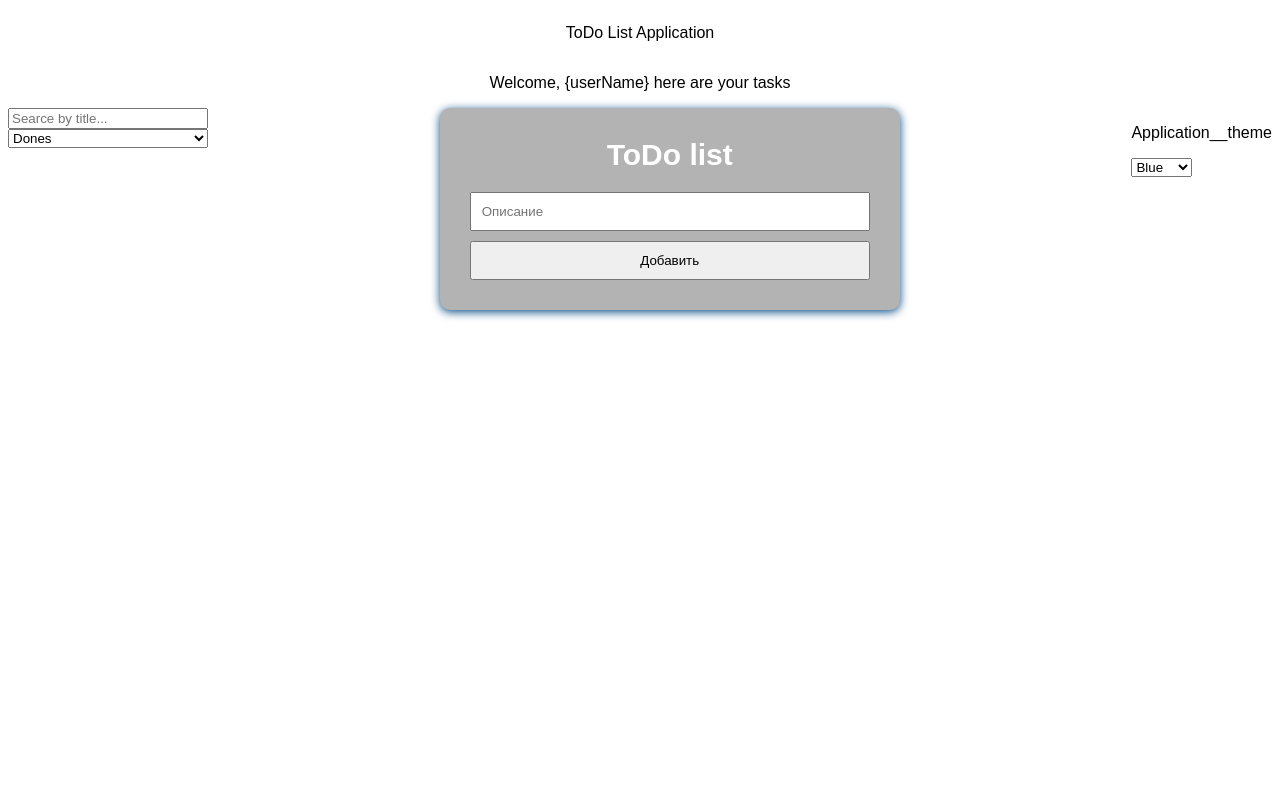
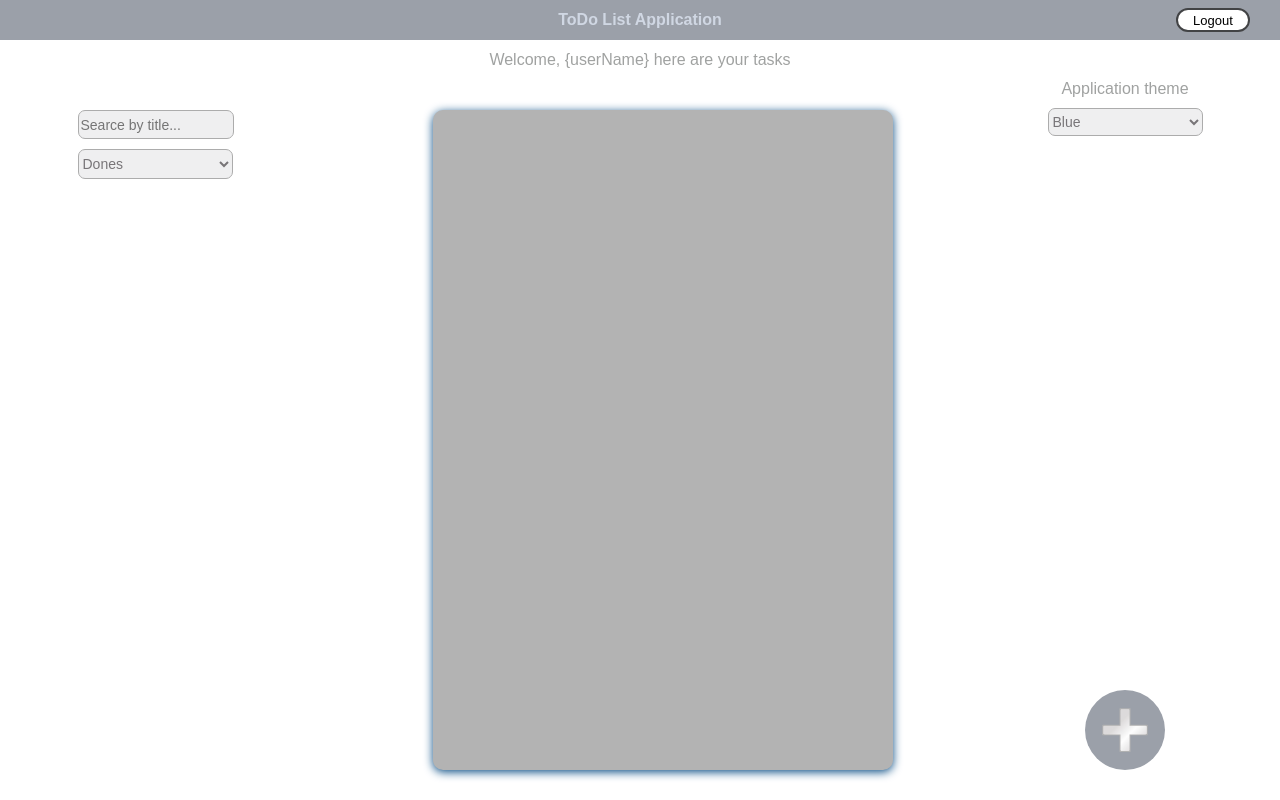
Before and after one commit to 3tuchka3/Generalsoft___Traning, a plain HTML site: page Final project/ToDo.html in a window 1280 px wide. Drawn offline with Linux system fonts and the light colour scheme.

Commit message:
начал верстать todo

```diff
--- a/Final project/ToDo.html
+++ b/Final project/ToDo.html
@@ -5,6 +5,9 @@
     <meta name="viewport"
     content="width=device-width, user-scalable=no, initial-scale=1.0, maximum-scale=1.0, minimum-scale=1.0">
     <meta http-equiv="X-UA-Compatible" content="ie=edge">
+    <link rel="preconnect" href="https://fonts.googleapis.com">
+    <link rel="preconnect" href="https://fonts.gstatic.com" crossorigin>
+    <link href="https://fonts.googleapis.com/css2?family=Lato:ital,wght@0,100;0,300;0,400;0,700;0,900;1,100;1,300;1,400;1,700;1,900&display=swap" rel="stylesheet">
     <link rel="stylesheet" href="style.css">
     <title>ToDo list</title>
 </head>
@@ -12,7 +15,7 @@
     <div class="container">
         <div class="todo__title">
             <p>ToDo List Application</p>
-            <a href="Sign In.html"></a>
+            <a href="Sign In.html">Logout</a>
         </div>
         <div class="todo__welcome">
             <p>Welcome, {userName} here are your tasks</p>
@@ -21,27 +24,35 @@
             <div class="todo__filters">
                 <input type="text" class="todo__searche" placeholder="Searce by title...">
                 <select name="todo__status">
-                    <option value="s1">Dones</option>
-                    <option value="s2" >In progress</option>
+                    <option selected="status__dones" value="s1">Dones</option>
+                    <option class="status__progress" value="s2" >In progress</option>
                 </select>
             </div>
-            <div class="todo_list">
-                <h1>ToDo list</h1>
-                <div class="create_new_todo">
-                    <input type="text" class="message" placeholder="Описание">
-                    <button class="add">Добавить</button>
+            <div class="todo__list">
+
+                <div class="wrapper">
+                    <ul class="todo"></ul>
                 </div>
-                <!-- <div class="wrapper">
-                    <ul class="todo"></ul>
-                </div> -->
             </div>
             <div class="application__theme">
-                <p>Application__theme</p>
+                <p>Application theme</p>
                 <select name="todo__theme">
                     <option value="s1">Blue</option>
                     <option value="s2" >Red</option>
-                    <option value="s1">Yellow</option>
+                    <option value="s3">Yellow</option>
                 </select>
+                <div class="add__todo">
+                    <button id ='myBth'> <img src="img/add.png" alt=""> </button>
+                    <div id="myModal" class="modal">
+                        <div class="modal-content">
+                            <span class="close">&times;</span>
+                        </div>
+                        <div class="create__new_todo">
+                            <input type="text" class="message" placeholder="Описание">
+                            <button class="add">Add</button>
+                        </div>
+                    </div>
+                </div>
             </div>
         </div>
     </div>
--- a/Final project/script.js
+++ b/Final project/script.js
@@ -1,3 +1,28 @@
+var modal = document.getElementById('myModal');
+var bth = document.getElementById('myBth');
+var span = document.getElementsByClassName('close')[0];
+
+bth.onclick = function() {
+    modal.style.display = 'block';
+}
+
+span.onclick = function(){
+    modal.style.display = 'none';
+}
+
+window.onclick = function(event){
+    if (event.target == modal){
+        modal.style.display = 'none';
+    }
+}
+
+
+
+
+
+
+
+// todo
 let addMessage = document.querySelector('.message');
 let addButton = document.querySelector('.add');
 let todo = document.querySelector('.todo');
--- a/Final project/style.css
+++ b/Final project/style.css
@@ -1,8 +1,18 @@
+
 body {
+    font-family: Lato;
     background-color: #fff;
     font-family: sans-serif;
     -webkit-box-sizing: content-box;
-    box-sizing: content-box; }
+    box-sizing: content-box;
+    margin: 0px;
+    padding: 0px;
+    height: 100vh;
+    position: fixed;
+    left: 0; right: 0;
+    top: 0; bottom: 0;
+    overflow-y: none;
+  }
 
   .container {
     margin: 0 auto;
@@ -11,48 +21,193 @@ body {
     align-items: center;
   }
 
+  .todo__title{
+    width: 100%;
+    height: 40px;
+    display: flex;
+    justify-content: center;
+    align-items: center;
+    background-color: #9ba0a9;
+  }
+
+  .todo__title p{
+    margin: 0;
+    color: #d0d7e3;
+    font-weight: 600;
+  }
+
+  .todo__title a{
+    display: flex;
+    justify-content: center;
+    align-items: center;
+    position: absolute;
+    right: 30px;
+    text-decoration: none;
+    color: black;
+    width: 70px;
+    height: 20px;
+    border: 2px solid #424345;
+    border-radius: 30px;
+    background-color: #fff;
+    font-size: 13px;
+  }
+
+  .todo__welcome{
+    height: 40px;
+    width: 100%;
+    display: flex;
+    justify-content: center;
+    align-items: center;
+  }
+
+  .todo__welcome p{
+    margin: 0;
+    color: #a0a2a1;
+    font-weight: 400;
+  }
+
   .todo__content{
     width: 100%;
     display: flex;
-    justify-content: space-between;
+    justify-content: space-around;
     flex-direction: row;
   }
+
   .todo__filters{
+    margin-top: 30px;
     width: 200px;
     display: flex;
     flex-direction: column;
   }
-  .todo_list {
-    max-width: 400px;
+
+  .todo__searche{
+    font-size: 14px;
+    margin-bottom: 10px;
+    width: 150px;
+    height: 25px;
+    outline: none;
+    border: 1px solid #acacac;
+    border-radius: 7px;
+    background-color: #efeff0;
+  }
+
+  select{
+    font-size: 14px;
+    color: #787578;
+    width: 155px;
+    height: 30px;
+    outline: none;
+    border: 1px solid #acacac;
+    border-radius: 7px;
+    background-color: #efeff0;
+  }
+
+  .option {
+    margin-top: 100px;
+  }
+
+  .application__theme{
+    display: flex;
+    flex-direction: column;
+    align-items: center;
+
+  }
+
+  .application__theme p{
+    margin: 0;
+    margin-bottom: 10px;
+    color: #a0a2a1;
+    font-weight: 400;
+  }
+/* ----------------------add__todo----------------*/
+  .modal{
+    display: none;
+    position: absolute;
+    z-index: 1;
+    left: 800px;
+    top: 200px;
+    width: 300px;
+    height: 400px;
+    overflow:auto;
+    background-color: #efeff0;
+  }
+
+  /* .modal-content{
+    background-color: #fefefe;
+    margin: 15% auto;
+    padding: 20px;
+    border: 1px solid #000;
+    width: 10%;
+  } */
+
+  .close{
+    color: #aaa;
+    float: right;
+    font-size: 28px;
+    font-weight:  bold;
+  }
+
+  .add__todo{
+    height: 100%;
+    display: flex;
+    align-items: flex-end;
+  }
+
+  #myBth {
+    background-color: #9ba0a9;
+    display: flex;
+    justify-content: center;
+    align-items: center;
+    width: 80px;
+    height: 80px;
+    border-radius: 50%;
+    border: none;
+    outline: none;
+  }
+
+  #myBth img{
+    width: 60px;
+    height: 50px;
+  }
+/* ---------------------------------------------- */
+  .todo__list {
+    margin-top: 30px;
+    width: 400px;
+    height: 600px;
     display: block;
     background-color: #b3b3b3;
     padding: 30px;
     border-radius: 10px;
     -webkit-box-shadow: 0 2px 10px 0 #074b83;
-    box-shadow: 0 2px 10px 0 #074b83; }
+    box-shadow: 0 2px 10px 0 #074b83;
+    overflow: scroll;
 
-  h1 {
-    text-align: center;
-    margin-top: 0;
-    margin-bottom: 20px;
-    color: #fff;
-    font-size: 30px; }
+  }
+  .todo__list::-webkit-scrollbar {
+    width: 0;
+  }
+
+
+
 
   .message {
-    width: 376px;
+    width: 250px;
     padding: 10px; }
 
   button {
     margin-top: 10px;
-    width: 400px;
+    width: 275px;
     padding: 10px;
     cursor: pointer; }
 
   .todo {
-    padding-left: 0; }
-    .todo li {
+    padding-left: 0;
+  }
+
+  .todo li {
       padding: 1em;
-      list-style-type: none; }
+      list-style-type: none;
+    }
 
 
   input[type=checkbox] {
```
Also changed, not shown: Final project/Sign In.html (+3 -3 lines), Final project/Sign Up.html (+5 -5 lines), Final project/main.css (+4 -12 lines), Final project/img/11-110354_plus-add-sum-symbol-silver-.png (added), Final project/img/add.png (added).
